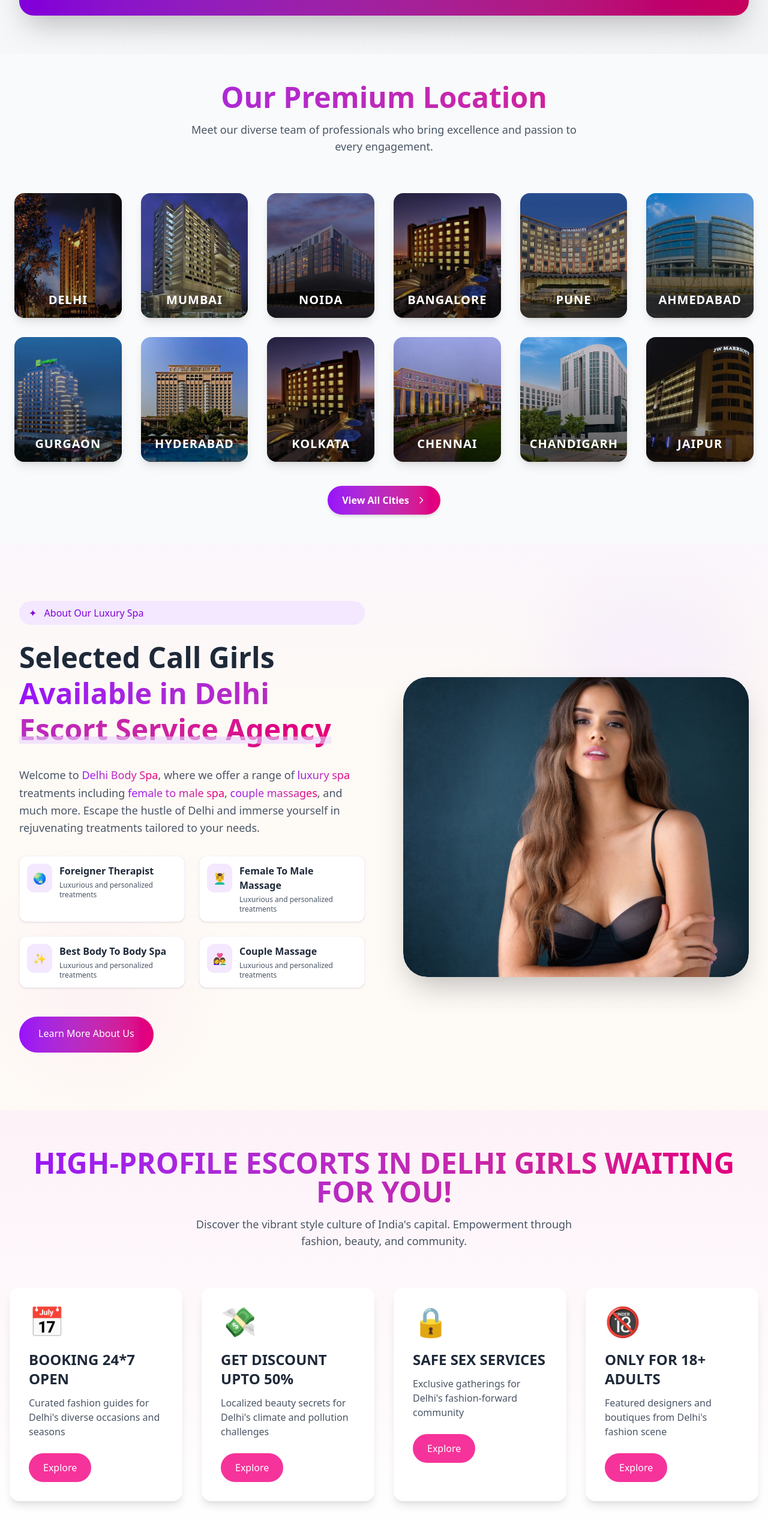
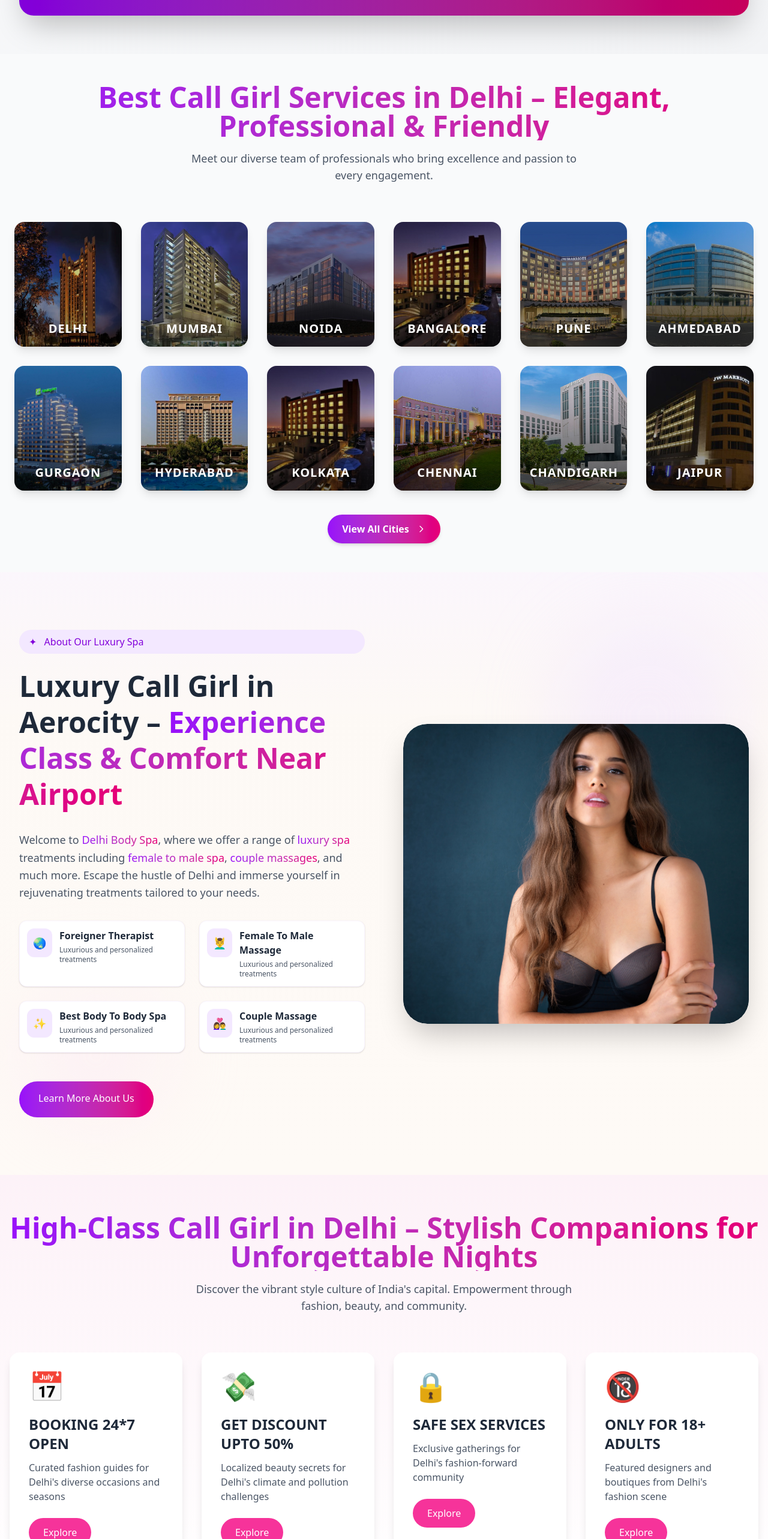
Before and after one commit to Prakash84/delhiggwebsite, a Next.js app: page / in a window 1280 px wide. Shown: the part 5694-8260 px from the top of the page at 60% size. Built offline with nearby package versions, Linux system fonts and the light colour scheme.

Commit message:
Rename blog folder to Blog

```diff
--- a/src/app/page.js
+++ b/src/app/page.js
@@ -635,6 +635,7 @@ const locations = [
       </div>
     </section>
     {/* End Banner */}
+
         <section className="py-10 bg-white">
 <div className="max-w-7xl mx-auto px-6">
 <div className="grid grid-cols-1 sm:grid-cols-2 md:grid-cols-3 xl:grid-cols-6 gap-8 items-start">
@@ -1241,7 +1242,7 @@ const locations = [
           className="text-center mb-16"
         >
           <h2 className="text-3xl md:text-4xl lg:text-5xl font-bold bg-gradient-to-r from-purple-600 to-pink-600 bg-clip-text text-transparent mb-4">
-            Our Premium Location
+            Best Call Girl Services in Delhi – Elegant, Professional & Friendly
           </h2>
           <p className="text-lg text-gray-600 max-w-2xl mx-auto">
             Meet our diverse team of professionals who bring excellence and passion to every engagement.
@@ -1329,10 +1330,10 @@ View All Cities
                 transition={{ delay: 0.3 }}
                 viewport={{ once: true }}
               >
-                Selected Call Girls {" "}
+                Luxury Call Girl in Aerocity – {" "}
                 <span className="relative">
                   <span className="text-3xl md:text-4xl lg:text-5xl font-bold bg-gradient-to-r from-purple-600 to-pink-600 bg-clip-text text-transparent mb-4">
-                    Available in Delhi Escort Service Agency
+                    Experience Class & Comfort Near Airport
                   </span>
                   <span className="absolute bottom-2 left-0 w-full h-3 bg-purple-200/60 z-0"></span>
                 </span>
@@ -1482,7 +1483,7 @@ View All Cities
           className="text-center mb-16"
         >
           <h2 className="text-3xl md:text-4xl lg:text-5xl font-bold bg-gradient-to-r from-purple-600 to-pink-600 bg-clip-text text-transparent mb-4">
-            HIGH-PROFILE ESCORTS IN DELHI GIRLS WAITING FOR YOU!
+            High-Class Call Girl in Delhi – Stylish Companions for Unforgettable Nights
           </h2>
           <p className="text-lg text-gray-600 max-w-2xl mx-auto">
             Discover the vibrant style culture of India&apos;s capital. Empowerment through fashion, beauty, and community.
@@ -1555,7 +1556,7 @@ View All Cities
           className="space-y-6"
         >
           <h2 className="text-4xl md:text-5xl font-extrabold text-gray-900 leading-tight">
-            Maximum Satisfaction <span className="text-rose-600">with 100% Verified Escorts in Delhi</span>
+            Elite Call Girl in Gurgaon – <span className="text-rose-600">Exclusive Companionship for VIP Clients</span>
           </h2>
           <p className="text-lg text-gray-700">
             Step into a world of intimacy, warmth, and pleasure. Our luxury spa
@@ -1629,7 +1630,7 @@ View All Cities
           className="space-y-6"
         >
           <h2 className="text-4xl md:text-5xl font-bold text-gray-800 leading-tight">
-            Meet the <span className="text-pink-600">Delhi Girl</span>
+            Top-Rated Call Girl in Aerocity – <span className="text-pink-600">Confidential & Reliable Services</span>
           </h2>
           <p className="text-gray-600 text-lg leading-relaxed">
             Bold, confident, and full of life – she represents the modern spirit
@@ -1671,7 +1672,7 @@ View All Cities
           className="space-y-6"
         >
           <h2 className="text-4xl md:text-5xl font-extrabold text-gray-900 leading-tight">
-            Things to Do in <span className="text-pink-600">5 Star Hotel with Sexy Call Girl in Delhi</span>
+            Premium Call Girl in Delhi – <span className="text-pink-600">Where Elegance Meets Pleasure</span>
           </h2>
           <p className="text-gray-600 text-lg leading-relaxed">
             A Delhi Girl is more than just a style icon — she’s the perfect
```
